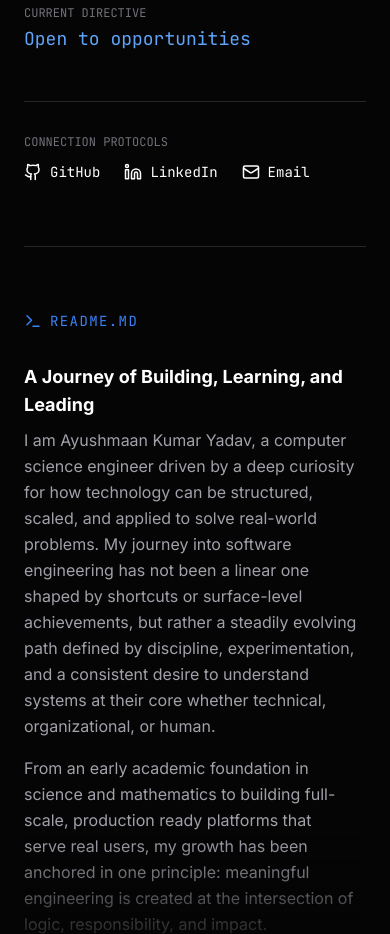
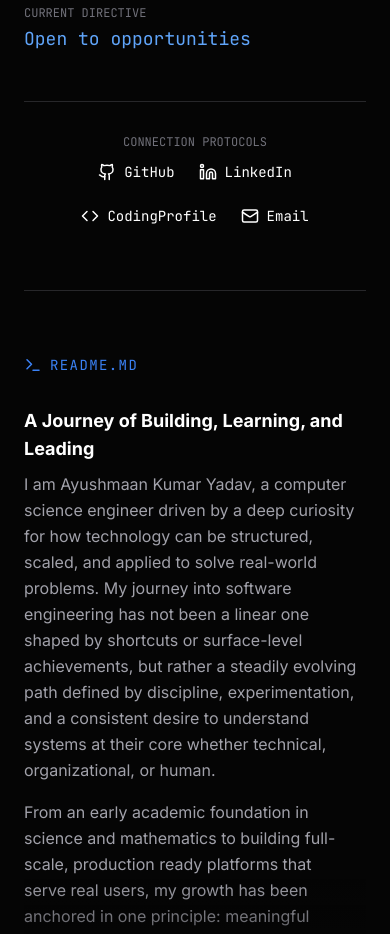
Before and after one commit to ayushmaan19/Portfolio, a React (Vite) app in the folder frontend/: page /about in a window 390 px wide. Shown: the part 1060-1994 px from the top of the page. Built offline with nearby package versions, Linux system fonts and the light colour scheme.

Commit message:
Added Coding profile

```diff
--- a/frontend/src/App.jsx
+++ b/frontend/src/App.jsx
@@ -117,7 +117,7 @@ const App = () => {
 
               {/* EXPANSIVE RESUME BUTTON*/}
               <a
-                href="/v34Elab.pdf"
+                href="/v36Elab.pdf"
                 target="_blank"
                 className="group relative flex items-center gap-2 border border-white/20 bg-transparent px-5 py-2 text-xs font-mono uppercase tracking-widest text-white transition-all duration-300 hover:bg-white hover:text-black hover:pr-10"
               >
--- a/frontend/src/pages/AboutMe.jsx
+++ b/frontend/src/pages/AboutMe.jsx
@@ -1,5 +1,5 @@
 import React, { useState, useRef, useEffect } from 'react';
-import { Terminal, ArrowLeft, Globe, Github, Linkedin, Mail, GraduationCap, Calendar, Award, Check } from 'lucide-react';
+import { Terminal, ArrowLeft, Code, Github, Linkedin, Mail, GraduationCap, Calendar, Award, Check, Globe } from 'lucide-react';
 import { Link } from 'react-router-dom';
 
 const education = [
@@ -121,11 +121,11 @@ const About = () => {
                  </div>
 
                  <div className="md:col-span-2 border-t border-border pt-8 mt-4">
-                    <p className="text-zinc-500 text-xs uppercase mb-3">Connection Protocols</p>
-                    <div className="flex gap-6">
+                    <p className="text-zinc-500 text-xs uppercase mb-3 text-center md:text-left">Connection Protocols</p>
+                    <div className="flex gap-6 flex-wrap justify-center md:justify-start">
                         <a href="https://github.com/ayushmaan19" target="_blank" rel="noreferrer" className="flex items-center gap-2 hover:text-blue-400 transition-colors"><Github size={18} /> GitHub</a>
                         <a href="https://in.linkedin.com/in/ayushmaan-yadav-152b141b1" className="flex items-center gap-2 hover:text-blue-400 transition-colors"><Linkedin size={18} /> LinkedIn</a>
-
+                        <a href="https://codolio.com/profile/Ayush@22/card" target="_blank" rel="noreferrer" className="flex items-center gap-2 hover:text-blue-400 transition-colors"><Code size={18} />CodingProfile</a>
                         <button
                           onClick={handleCopy}
                           className="flex items-center gap-2 hover:text-blue-400 transition-colors focus:outline-none"
```
Also changed, not shown: 2 other files (tests, documents, lock files or other folders).
